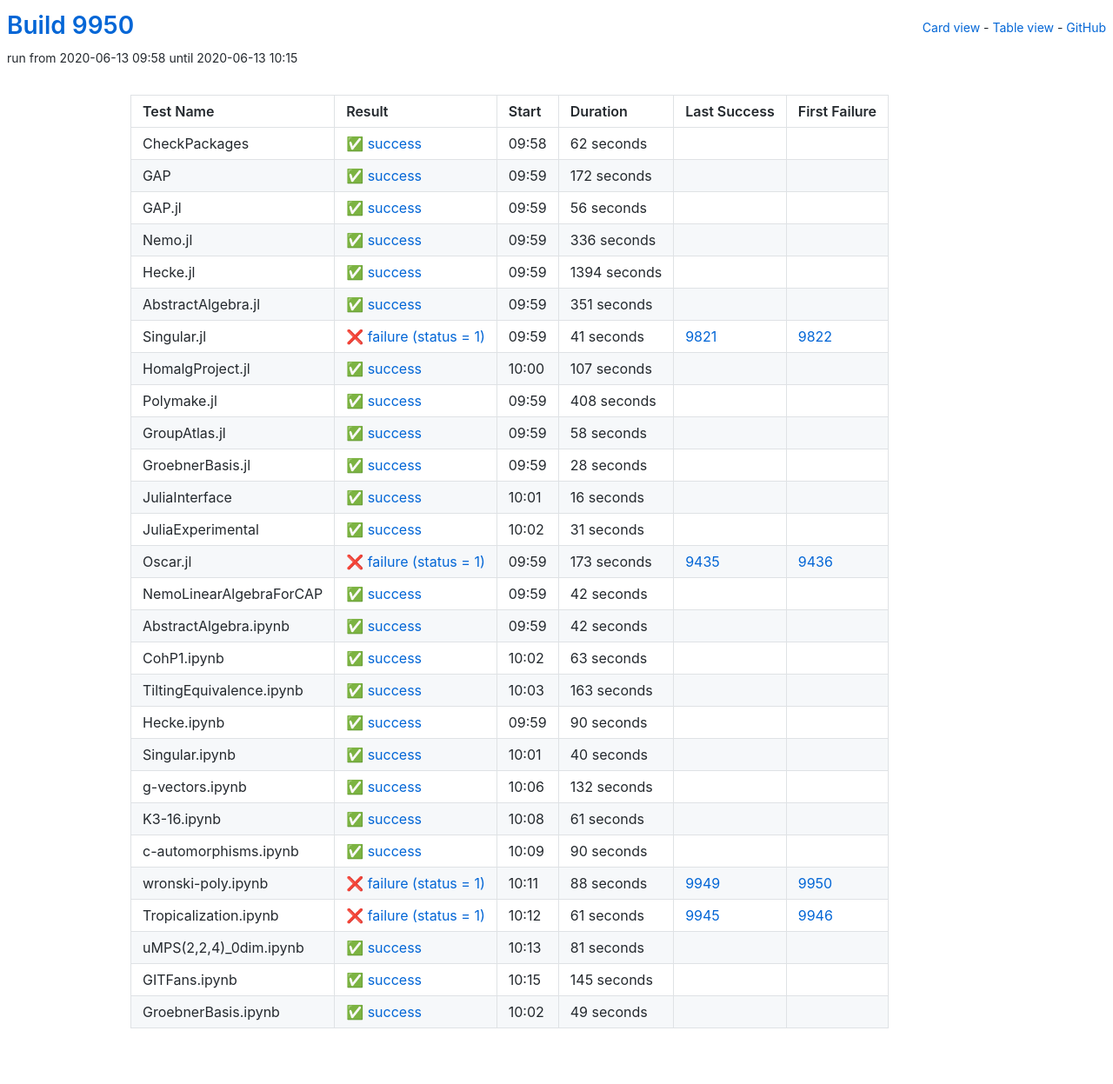
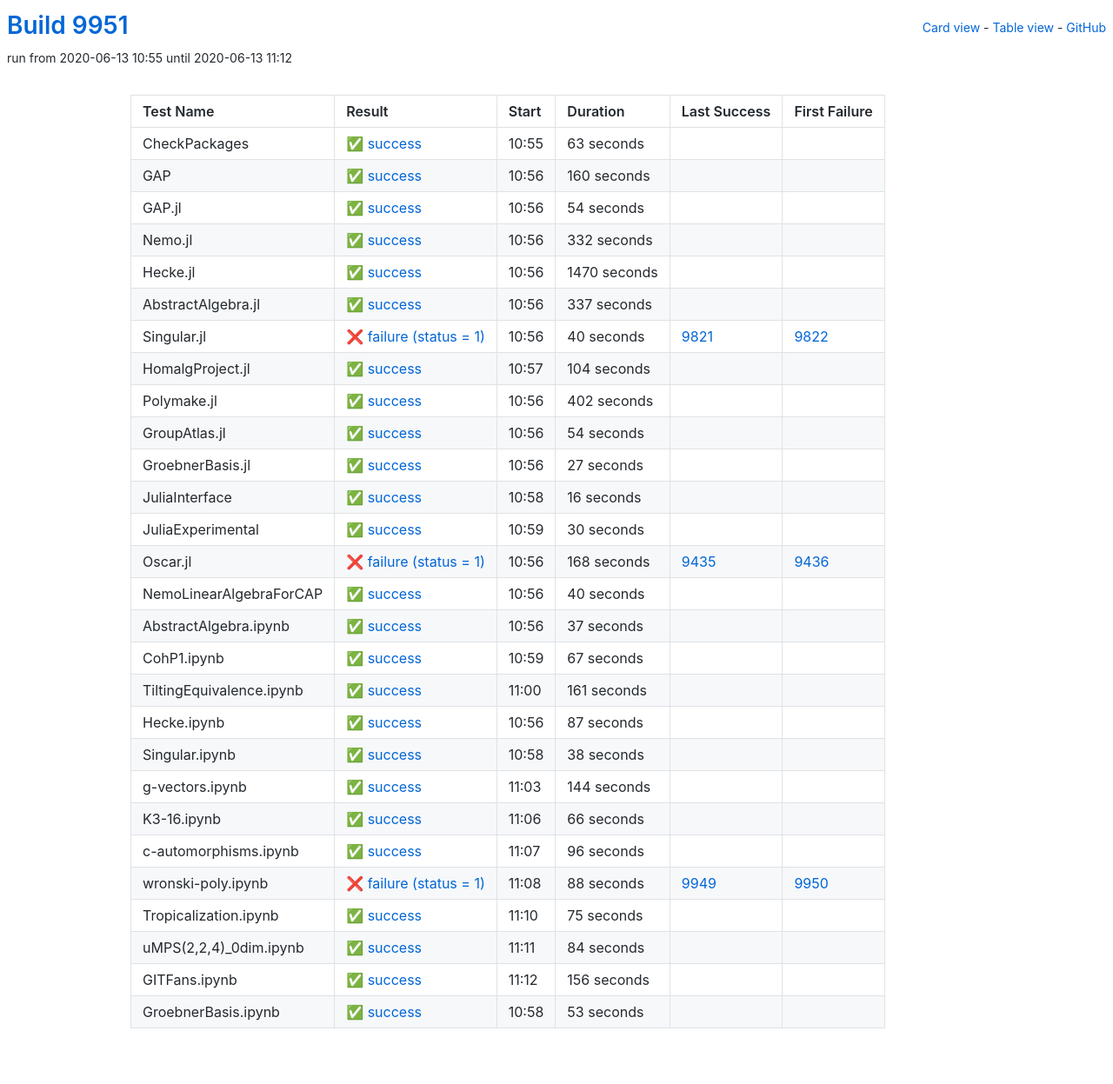
Before and after one commit to oscar-system/oscar-ci-status, a Jekyll site: the page built from table.html, in a window 1280 px wide. Shown: the whole page at 87% size. Built offline with Jekyll 4.4.1, drawn with Linux system fonts in a browser that asks for light colours.

Commit message:
Build #9951

```diff
--- a/_data/ci.yml
+++ b/_data/ci.yml
@@ -1,6 +1,6 @@
 ---
-build: 9950
-build_url: https://oscarci.mathematik.uni-kl.de/job/oscar/9950/
+build: 9951
+build_url: https://oscarci.mathematik.uni-kl.de/job/oscar/9951/
 job: oscar
 organization: oscar-system
 repo: oscar-ci-status
@@ -8,140 +8,140 @@
 tests:
 - name: CheckPackages
   id: checkpackages
-  log: https://oscarci.mathematik.uni-kl.de/job/oscar/9950/artifact/logs/build-9950/CheckPackages.log
-  start: 2020-06-13 09:58
+  log: https://oscarci.mathematik.uni-kl.de/job/oscar/9951/artifact/logs/build-9951/CheckPackages.log
+  start: 2020-06-13 10:55
   success: true
   exitcode: 0
   status: success
-  duration: 62
+  duration: 63
   last_success: false
   last_success_url:
   first_failure: false
   first_failure_url:
 - name: GAP
   id: gap
-  log: https://oscarci.mathematik.uni-kl.de/job/oscar/9950/artifact/logs/build-9950/GAP.log
-  start: 2020-06-13 09:59
+  log: https://oscarci.mathematik.uni-kl.de/job/oscar/9951/artifact/logs/build-9951/GAP.log
+  start: 2020-06-13 10:56
   success: true
   exitcode: 0
   status: success
-  duration: 172
+  duration: 160
   last_success: false
   last_success_url:
   first_failure: false
   first_failure_url:
 - name: GAP.jl
   id: gap-jl
-  log: https://oscarci.mathematik.uni-kl.de/job/oscar/9950/artifact/logs/build-9950/GAP.jl.log
-  start: 2020-06-13 09:59
+  log: https://oscarci.mathematik.uni-kl.de/job/oscar/9951/artifact/logs/build-9951/GAP.jl.log
+  start: 2020-06-13 10:56
   success: true
   exitcode: 0
   status: success
-  duration: 56
+  duration: 54
   last_success: false
   last_success_url:
   first_failure: false
   first_failure_url:
 - name: Nemo.jl
   id: nemo-jl
-  log: https://oscarci.mathematik.uni-kl.de/job/oscar/9950/artifact/logs/build-9950/Nemo.jl.log
-  start: 2020-06-13 09:59
+  log: https://oscarci.mathematik.uni-kl.de/job/oscar/9951/artifact/logs/build-9951/Nemo.jl.log
+  start: 2020-06-13 10:56
   success: true
   exitcode: 0
   status: success
-  duration: 336
+  duration: 332
   last_success: false
   last_success_url:
   first_failure: false
   first_failure_url:
 - name: Hecke.jl
   id: hecke-jl
-  log: https://oscarci.mathematik.uni-kl.de/job/oscar/9950/artifact/logs/build-9950/Hecke.jl.log
-  start: 2020-06-13 09:59
+  log: https://oscarci.mathematik.uni-kl.de/job/oscar/9951/artifact/logs/build-9951/Hecke.jl.log
+  start: 2020-06-13 10:56
   success: true
   exitcode: 0
   status: success
-  duration: 1394
+  duration: 1470
   last_success: false
   last_success_url:
   first_failure: false
   first_failure_url:
 - name: AbstractAlgebra.jl
   id: abstractalgebra-jl
-  log: https://oscarci.mathematik.uni-kl.de/job/oscar/9950/artifact/logs/build-9950/AbstractAlgebra.jl.log
-  start: 2020-06-13 09:59
+  log: https://oscarci.mathematik.uni-kl.de/job/oscar/9951/artifact/logs/build-9951/AbstractAlgebra.jl.log
+  start: 2020-06-13 10:56
   success: true
   exitcode: 0
   status: success
-  duration: 351
+  duration: 337
   last_success: false
   last_success_url:
   first_failure: false
   first_failure_url:
 - name: Singular.jl
   id: singular-jl
-  log: https://oscarci.mathematik.uni-kl.de/job/oscar/9950/artifact/logs/build-9950/Singular.jl.log
-  start: 2020-06-13 09:59
+  log: https://oscarci.mathematik.uni-kl.de/job/oscar/9951/artifact/logs/build-9951/Singular.jl.log
+  start: 2020-06-13 10:56
   success: false
   exitcode: 1
   status: failure
-  duration: 41
+  duration: 40
   last_success: 9821
   last_success_url: https://oscarci.mathematik.uni-kl.de/job/oscar/9821/
   first_failure: 9822
   first_failure_url: https://oscarci.mathematik.uni-kl.de/job/oscar/9822/
 - name: HomalgProject.jl
   id: homalgproject-jl
-  log: https://oscarci.mathematik.uni-kl.de/job/oscar/9950/artifact/logs/build-9950/HomalgProject.jl.log
-  start: 2020-06-13 10:00
+  log: https://oscarci.mathematik.uni-kl.de/job/oscar/9951/artifact/logs/build-9951/HomalgProject.jl.log
+  start: 2020-06-13 10:57
   success: true
   exitcode: 0
   status: success
-  duration: 107
+  duration: 104
   last_success: false
   last_success_url:
   first_failure: false
   first_failure_url:
 - name: Polymake.jl
   id: polymake-jl
-  log: https://oscarci.mathematik.uni-kl.de/job/oscar/9950/artifact/logs/build-9950/Polymake.jl.log
-  start: 2020-06-13 09:59
+  log: https://oscarci.mathematik.uni-kl.de/job/oscar/9951/artifact/logs/build-9951/Polymake.jl.log
+  start: 2020-06-13 10:56
   success: true
   exitcode: 0
   status: success
-  duration: 408
+  duration: 402
   last_success: false
   last_success_url:
   first_failure: false
   first_failure_url:
 - name: GroupAtlas.jl
   id: groupatlas-jl
-  log: https://oscarci.mathematik.uni-kl.de/job/oscar/9950/artifact/logs/build-9950/GroupAtlas.jl.log
-  start: 2020-06-13 09:59
+  log: https://oscarci.mathematik.uni-kl.de/job/oscar/9951/artifact/logs/build-9951/GroupAtlas.jl.log
+  start: 2020-06-13 10:56
   success: true
   exitcode: 0
   status: success
-  duration: 58
+  duration: 54
   last_success: false
   last_success_url:
   first_failure: false
   first_failure_url:
 - name: GroebnerBasis.jl
   id: groebnerbasis-jl
-  log: https://oscarci.mathematik.uni-kl.de/job/oscar/9950/artifact/logs/build-9950/GroebnerBasis.jl.log
-  start: 2020-06-13 09:59
+  log: https://oscarci.mathematik.uni-kl.de/job/oscar/9951/artifact/logs/build-9951/GroebnerBasis.jl.log
+  start: 2020-06-13 10:56
   success: true
   exitcode: 0
   status: success
-  duration: 28
+  duration: 27
   last_success: false
   last_success_url:
   first_failure: false
   first_failure_url:
 - name: JuliaInterface
   id: juliainterface
-  log: https://oscarci.mathematik.uni-kl.de/job/oscar/9950/artifact/logs/build-9950/JuliaInterface.log
-  start: 2020-06-13 10:01
+  log: https://oscarci.mathematik.uni-kl.de/job/oscar/9951/artifact/logs/build-9951/JuliaInterface.log
+  start: 2020-06-13 10:58
   success: true
   exitcode: 0
   status: success
@@ -152,92 +152,32 @@
   first_failure_url:
 - name: JuliaExperimental
   id: juliaexperimental
-  log: https://oscarci.mathematik.uni-kl.de/job/oscar/9950/artifact/logs/build-9950/JuliaExperimental.log
-  start: 2020-06-13 10:02
+  log: https://oscarci.mathematik.uni-kl.de/job/oscar/9951/artifact/logs/build-9951/JuliaExperimental.log
+  start: 2020-06-13 10:59
   success: true
   exitcode: 0
   status: success
-  duration: 31
+  duration: 30
   last_success: false
   last_success_url:
   first_failure: false
   first_failure_url:
 - name: Oscar.jl
   id: oscar-jl
-  log: https://oscarci.mathematik.uni-kl.de/job/oscar/9950/artifact/logs/build-9950/Oscar.jl.log
-  start: 2020-06-13 09:59
+  log: https://oscarci.mathematik.uni-kl.de/job/oscar/9951/artifact/logs/build-9951/Oscar.jl.log
+  start: 2020-06-13 10:56
   success: false
   exitcode: 1
   status: failure
-  duration: 173
+  duration: 168
   last_success: 9435
   last_success_url: https://oscarci.mathematik.uni-kl.de/job/oscar/9435/
   first_failure: 9436
   first_failure_url: https://oscarci.mathematik.uni-kl.de/job/oscar/9436/
 - name: NemoLinearAlgebraForCAP
   id: nemolinearalgebraforcap
-  log: https://oscarci.mathematik.uni-kl.de/job/oscar/9950/artifact/logs/build-9950/NemoLinearAlgebraForCAP.log
-  start: 2020-06-13 09:59
-  success: true
-  exitcode: 0
-  status: success
-  duration: 42
-  last_success: false
-  last_success_url:
-  first_failure: false
-  first_failure_url:
-- name: AbstractAlgebra.ipynb
-  id: abstractalgebra-ipynb
-  log: https://oscarci.mathematik.uni-kl.de/job/oscar/9950/artifact/logs/build-9950/AbstractAlgebra.ipynb.log
-  start: 2020-06-13 09:59
-  success: true
-  exitcode: 0
-  status: success
-  duration: 42
-  last_success: false
-  last_success_url:
-  first_failure: false
-  first_failure_url:
-- name: CohP1.ipynb
-  id: cohp1-ipynb
-  log: https://oscarci.mathematik.uni-kl.de/job/oscar/9950/artifact/logs/build-9950/CohP1.ipynb.log
-  start: 2020-06-13 10:02
-  success: true
-  exitcode: 0
-  status: success
-  duration: 63
-  last_success: false
-  last_success_url:
-  first_failure: false
-  first_failure_url:
-- name: TiltingEquivalence.ipynb
-  id: tiltingequivalence-ipynb
-  log: https://oscarci.mathematik.uni-kl.de/job/oscar/9950/artifact/logs/build-9950/TiltingEquivalence.ipynb.log
-  start: 2020-06-13 10:03
-  success: true
-  exitcode: 0
-  status: success
-  duration: 163
-  last_success: false
-  last_success_url:
-  first_failure: false
-  first_failure_url:
-- name: Hecke.ipynb
-  id: hecke-ipynb
-  log: https://oscarci.mathematik.uni-kl.de/job/oscar/9950/artifact/logs/build-9950/Hecke.ipynb.log
-  start: 2020-06-13 09:59
-  success: true
-  exitcode: 0
-  status: success
-  duration: 90
-  last_success: false
-  last_success_url:
-  first_failure: false
-  first_failure_url:
-- name: Singular.ipynb
-  id: singular-ipynb
-  log: https://oscarci.mathematik.uni-kl.de/job/oscar/9950/artifact/logs/build-9950/Singular.ipynb.log
-  start: 2020-06-13 10:01
+  log: https://oscarci.mathematik.uni-kl.de/job/oscar/9951/artifact/logs/build-9951/NemoLinearAlgebraForCAP.log
+  start: 2020-06-13 10:56
   success: true
   exitcode: 0
   status: success
@@ -246,46 +186,106 @@
   last_success_url:
   first_failure: false
   first_failure_url:
-- name: g-vectors.ipynb
-  id: g-vectors-ipynb
-  log: https://oscarci.mathematik.uni-kl.de/job/oscar/9950/artifact/logs/build-9950/g-vectors.ipynb.log
-  start: 2020-06-13 10:06
+- name: AbstractAlgebra.ipynb
+  id: abstractalgebra-ipynb
+  log: https://oscarci.mathematik.uni-kl.de/job/oscar/9951/artifact/logs/build-9951/AbstractAlgebra.ipynb.log
+  start: 2020-06-13 10:56
   success: true
   exitcode: 0
   status: success
-  duration: 132
+  duration: 37
+  last_success: false
+  last_success_url:
+  first_failure: false
+  first_failure_url:
+- name: CohP1.ipynb
+  id: cohp1-ipynb
+  log: https://oscarci.mathematik.uni-kl.de/job/oscar/9951/artifact/logs/build-9951/CohP1.ipynb.log
+  start: 2020-06-13 10:59
+  success: true
+  exitcode: 0
+  status: success
+  duration: 67
+  last_success: false
+  last_success_url:
+  first_failure: false
+  first_failure_url:
+- name: TiltingEquivalence.ipynb
+  id: tiltingequivalence-ipynb
+  log: https://oscarci.mathematik.uni-kl.de/job/oscar/9951/artifact/logs/build-9951/TiltingEquivalence.ipynb.log
+  start: 2020-06-13 11:00
+  success: true
+  exitcode: 0
+  status: success
+  duration: 161
+  last_success: false
+  last_success_url:
+  first_failure: false
+  first_failure_url:
+- name: Hecke.ipynb
+  id: hecke-ipynb
+  log: https://oscarci.mathematik.uni-kl.de/job/oscar/9951/artifact/logs/build-9951/Hecke.ipynb.log
+  start: 2020-06-13 10:56
+  success: true
+  exitcode: 0
+  status: success
+  duration: 87
+  last_success: false
+  last_success_url:
+  first_failure: false
+  first_failure_url:
+- name: Singular.ipynb
+  id: singular-ipynb
+  log: https://oscarci.mathematik.uni-kl.de/job/oscar/9951/artifact/logs/build-9951/Singular.ipynb.log
+  start: 2020-06-13 10:58
+  success: true
+  exitcode: 0
+  status: success
+  duration: 38
+  last_success: false
+  last_success_url:
+  first_failure: false
+  first_failure_url:
+- name: g-vectors.ipynb
+  id: g-vectors-ipynb
+  log: https://oscarci.mathematik.uni-kl.de/job/oscar/9951/artifact/logs/build-9951/g-vectors.ipynb.log
+  start: 2020-06-13 11:03
+  success: true
+  exitcode: 0
+  status: success
+  duration: 144
   last_success: false
   last_success_url:
   first_failure: false
   first_failure_url:
 - name: K3-16.ipynb
   id: k3-16-ipynb
-  log: https://oscarci.mathematik.uni-kl.de/job/oscar/9950/artifact/logs/build-9950/K3-16.ipynb.log
-  start: 2020-06-13 10:08
+  log: https://oscarci.mathematik.uni-kl.de/job/oscar/9951/artifact/logs/build-9951/K3-16.ipynb.log
+  start: 2020-06-13 11:06
   success: true
   exitcode: 0
   status: success
-  duration: 61
+  duration: 66
   last_success: false
   last_success_url:
   first_failure: false
   first_failure_url:
 - name: c-automorphisms.ipynb
   id: c-automorphisms-ipynb
-  log: https://oscarci.mathematik.uni-kl.de/job/oscar/9950/artifact/logs/build-9950/c-automorphisms.ipynb.log
-  start: 2020-06-13 10:09
+  log: https://oscarci.mathematik.uni-kl.de/job/oscar/9951/artifact/logs/build-9951/c-automorphisms.ipynb.log
+  start: 2020-06-13 11:07
   success: true
   exitcode: 0
   status: success
-  duration: 90
+  duration: 96
   last_success: false
   last_success_url:
   first_failure: false
   first_failure_url:
 - name: wronski-poly.ipynb
   id: wronski-poly-ipynb
-  log: https://oscarci.mathematik.uni-kl.de/job/oscar/9950/artifact/logs/build-9950/wronski-poly.ipynb.log
-  start: 2020-06-13 10:11
+  log: https://oscarci.mathematik.uni-kl.de/job/oscar/9951/artifact/logs/build-9951/wronski-poly.ipynb.log
+  start: 2020-06-13 11:08
   success: false
   exitcode: 1
   status: failure
@@ -296,48 +296,48 @@
   first_failure_url: https://oscarci.mathematik.uni-kl.de/job/oscar/9950/
 - name: Tropicalization.ipynb
   id: tropicalization-ipynb
-  log: https://oscarci.mathematik.uni-kl.de/job/oscar/9950/artifact/logs/build-9950/Tropicalization.ipynb.log
-  start: 2020-06-13 10:12
-  success: false
-  exitcode: 1
-  status: failure
-  duration: 61
-  last_success: 9945
-  last_success_url: https://oscarci.mathematik.uni-kl.de/job/oscar/9945/
-  first_failure: 9946
-  first_failure_url: https://oscarci.mathematik.uni-kl.de/job/oscar/9946/
-- name: uMPS(2,2,4)_0dim.ipynb
-  id: umps-2-2-4-0dim-ipynb
-  log: https://oscarci.mathematik.uni-kl.de/job/oscar/9950/artifact/logs/build-9950/uMPS-2-2-4-_0dim.ipynb.log
-  start: 2020-06-13 10:13
+  log: https://oscarci.mathematik.uni-kl.de/job/oscar/9951/artifact/logs/build-9951/Tropicalization.ipynb.log
+  start: 2020-06-13 11:10
   success: true
   exitcode: 0
   status: success
-  duration: 81
+  duration: 75
+  last_success: false
+  last_success_url:
+  first_failure: false
+  first_failure_url:
+- name: uMPS(2,2,4)_0dim.ipynb
+  id: umps-2-2-4-0dim-ipynb
+  log: https://oscarci.mathematik.uni-kl.de/job/oscar/9951/artifact/logs/build-9951/uMPS-2-2-4-_0dim.ipynb.log
+  start: 2020-06-13 11:11
+  success: true
+  exitcode: 0
+  status: success
+  duration: 84
   last_success: false
   last_success_url:
   first_failure: false
   first_failure_url:
 - name: GITFans.ipynb
   id: gitfans-ipynb
-  log: https://oscarci.mathematik.uni-kl.de/job/oscar/9950/artifact/logs/build-9950/GITFans.ipynb.log
-  start: 2020-06-13 10:15
+  log: https://oscarci.mathematik.uni-kl.de/job/oscar/9951/artifact/logs/build-9951/GITFans.ipynb.log
+  start: 2020-06-13 11:12
   success: true
   exitcode: 0
   status: success
-  duration: 145
+  duration: 156
   last_success: false
   last_success_url:
   first_failure: false
   first_failure_url:
 - name: GroebnerBasis.ipynb
   id: groebnerbasis-ipynb
-  log: https://oscarci.mathematik.uni-kl.de/job/oscar/9950/artifact/logs/build-9950/GroebnerBasis.ipynb.log
-  start: 2020-06-13 10:02
+  log: https://oscarci.mathematik.uni-kl.de/job/oscar/9951/artifact/logs/build-9951/GroebnerBasis.ipynb.log
+  start: 2020-06-13 10:58
   success: true
   exitcode: 0
   status: success
-  duration: 49
+  duration: 53
   last_success: false
   last_success_url:
   first_failure: false
```
Also changed, not shown: README.md.
